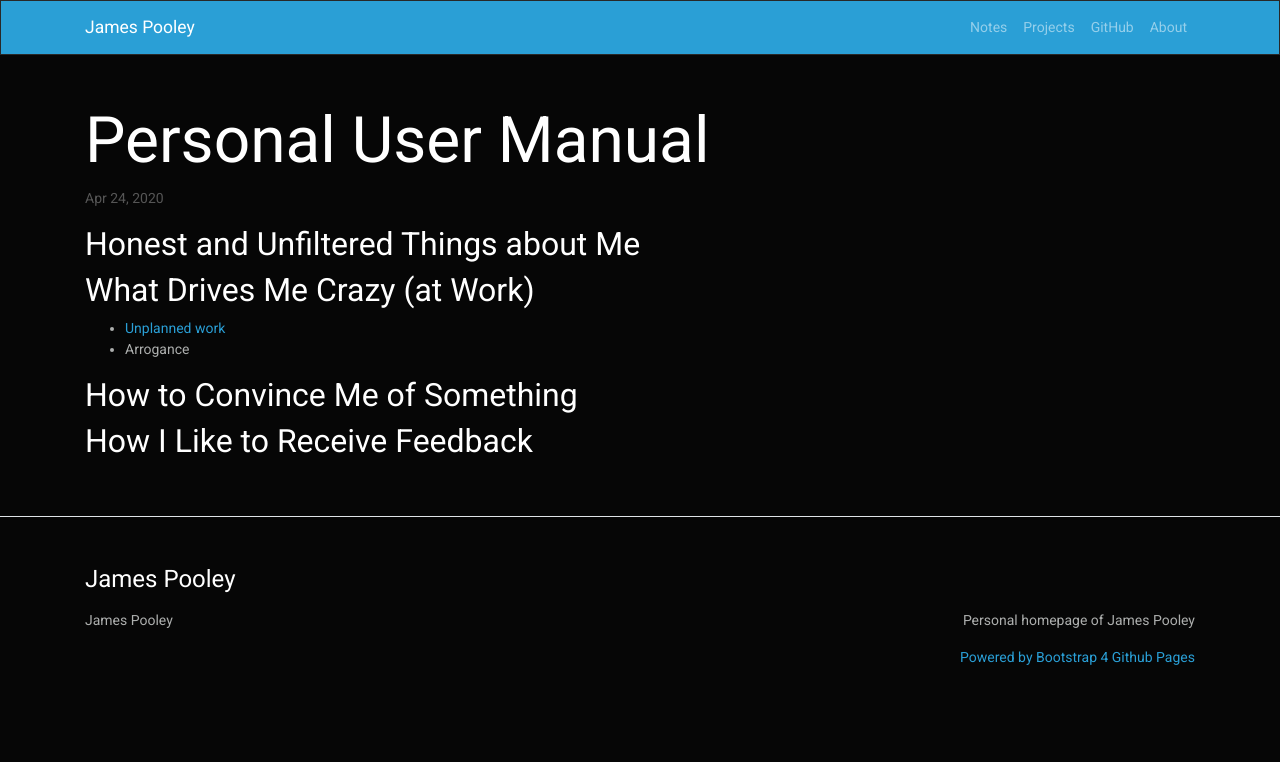
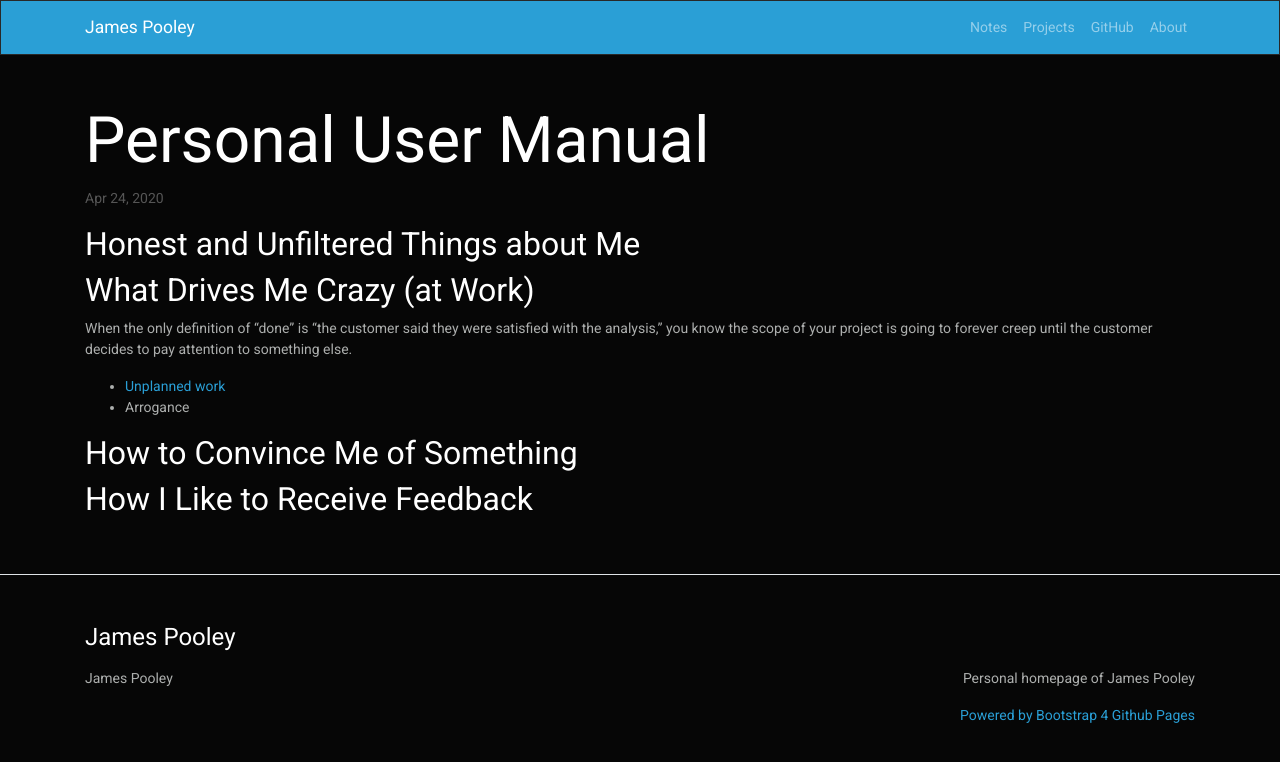
Before and after one commit to jamespooley/archived-jamespooley.github.io, a Jekyll site: the page built from _posts/2020-04-24-personal-user-manual.md, in a window 1280 px wide. Shown: the top 762 px of the page. Built offline with Jekyll 4.4.1, drawn with Linux system fonts in a browser that asks for light colours; our own code applies the rules of GitHub Pages for plain Markdown files.

Commit message:
Add Wheeler quotation

```diff
--- a/_posts/2020-04-24-personal-user-manual.md
+++ b/_posts/2020-04-24-personal-user-manual.md
@@ -1,6 +1,8 @@
 #### Honest and Unfiltered Things about Me
 
 #### What Drives Me Crazy (at Work)
+
+>When the only definition of "done" is "the customer said they were satisfied with the analysis," you know the scope of your project is going to forever creep until the customer decides to pay attention to something else.
 
 * [Unplanned work](https://hackernoon.com/the-damaging-effects-of-unplanned-work-e28623e06657)
 * Arrogance
```
